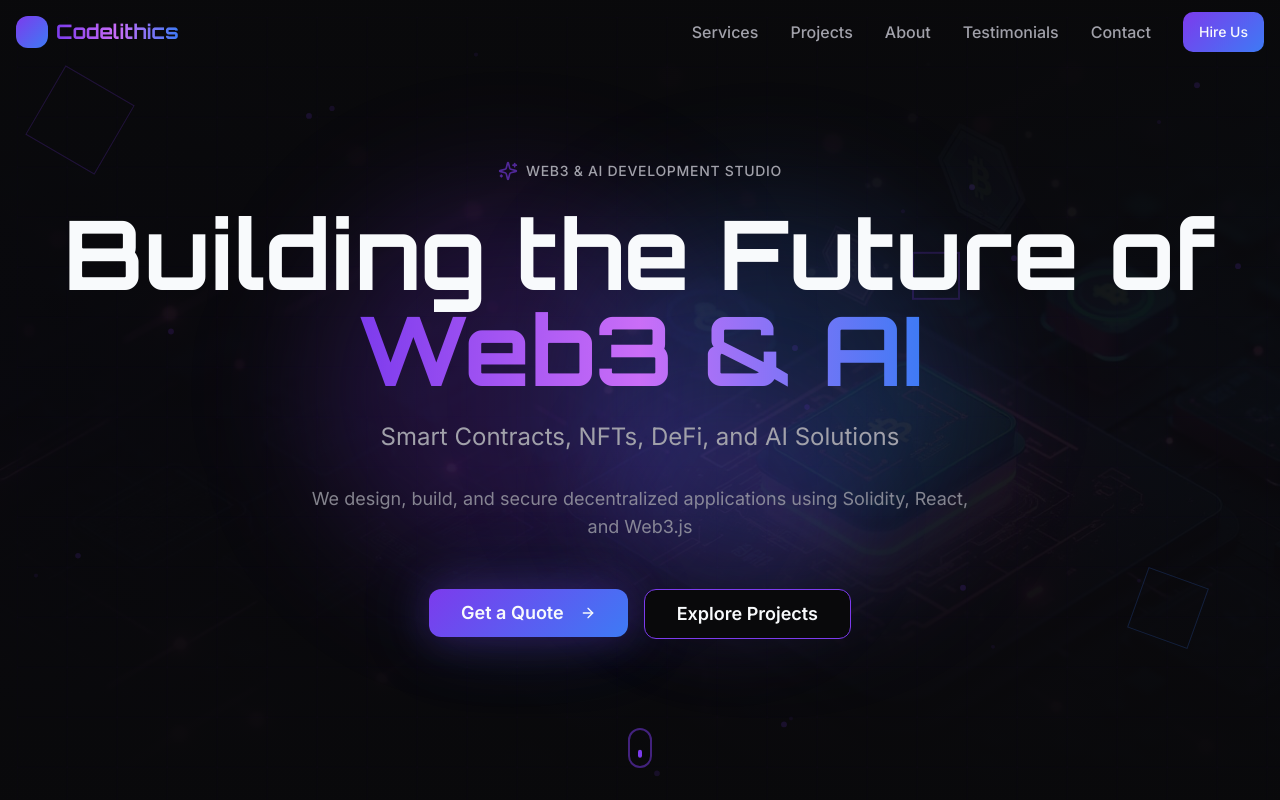
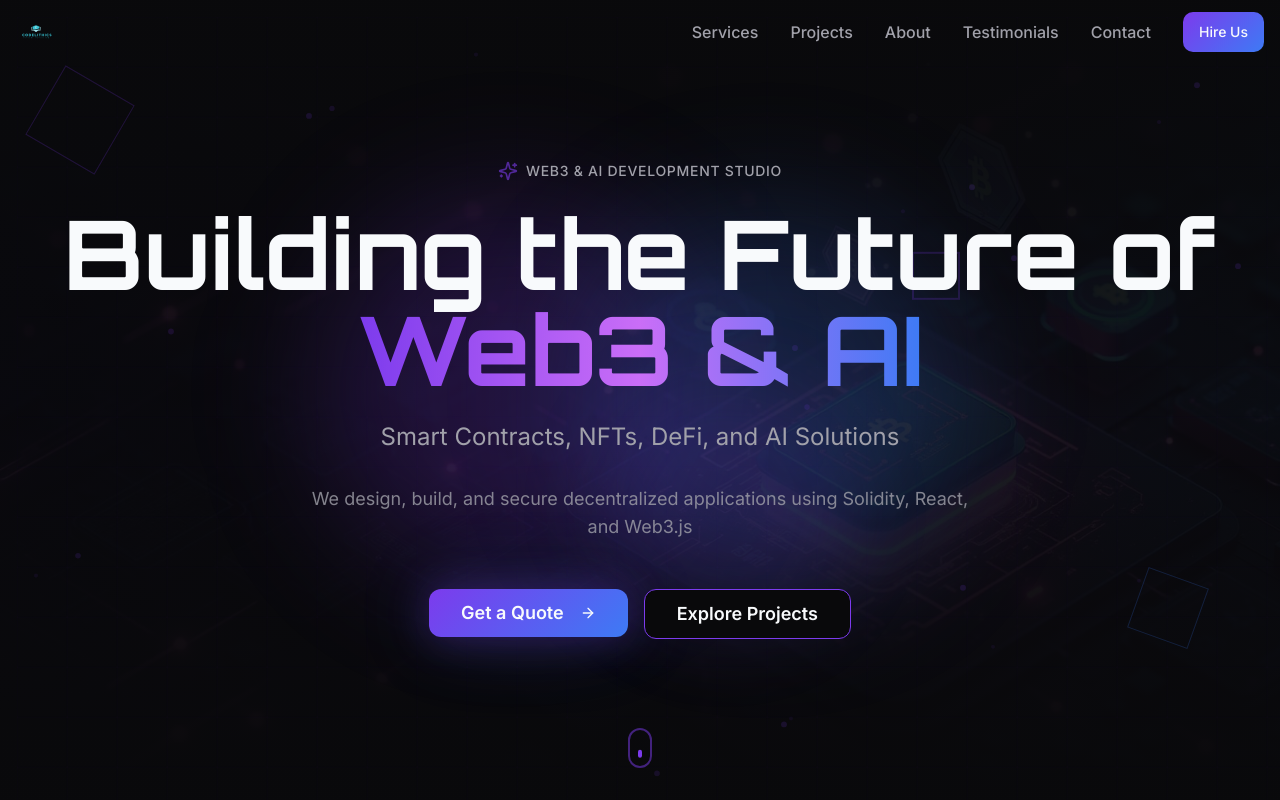
Before and after one commit to MustafaTahir57/CodeLithics, a React (Vite) app: page / in a window 1280 px wide. Shown: the top 800 px of the page. Built offline with nearby package versions, Linux system fonts and the light colour scheme; the HTML template or start-up script is replaced by a standard one.

Commit message:
Replace logo with CodeLithics SVG
Replace the gradient-brand block in navigation and footer with the uploaded CodeLithics SVG logo. Add asset import for codelithics-logo.svg and update Navigation.tsx and Footer.tsx to display the new logo.

```diff
--- a/src/components/Footer.tsx
+++ b/src/components/Footer.tsx
@@ -1,4 +1,5 @@
 import { Github, Linkedin, Twitter, Mail } from "lucide-react";
+import codelithicsLogo from "@/assets/codelithics-logo.svg";
 
 const Footer = () => {
   return (
@@ -7,8 +8,7 @@ const Footer = () => {
         <div className="grid grid-cols-1 md:grid-cols-3 gap-8 mb-8">
           <div>
             <div className="flex items-center gap-2 mb-4">
-              <div className="w-8 h-8 bg-gradient-primary rounded-lg" />
-              <span className="text-xl font-heading font-bold text-gradient">Codelithics</span>
+              <img src={codelithicsLogo} alt="CodeLithics Logo" className="h-8 w-auto" />
             </div>
             <p className="text-muted-foreground text-sm">
               A Web3 & AI development studio led by Muhammad Mustafa Tahir.
--- a/src/components/Navigation.tsx
+++ b/src/components/Navigation.tsx
@@ -2,6 +2,7 @@ import { useState, useEffect } from "react";
 import { motion } from "framer-motion";
 import { Button } from "@/components/ui/button";
 import { Menu, X } from "lucide-react";
+import codelithicsLogo from "@/assets/codelithics-logo.svg";
 
 const Navigation = () => {
   const [isScrolled, setIsScrolled] = useState(false);
@@ -41,8 +42,7 @@ const Navigation = () => {
         <div className="container mx-auto px-4">
           <div className="flex items-center justify-between h-16">
             <div className="flex items-center gap-2">
-              <div className="w-8 h-8 bg-gradient-primary rounded-lg" />
-              <span className="text-xl font-heading font-bold text-gradient">Codelithics</span>
+              <img src={codelithicsLogo} alt="CodeLithics Logo" className="h-8 w-auto" />
             </div>
 
             {/* Desktop Navigation */}
```
Also changed, not shown: src/assets/codelithics-logo.svg (added).
